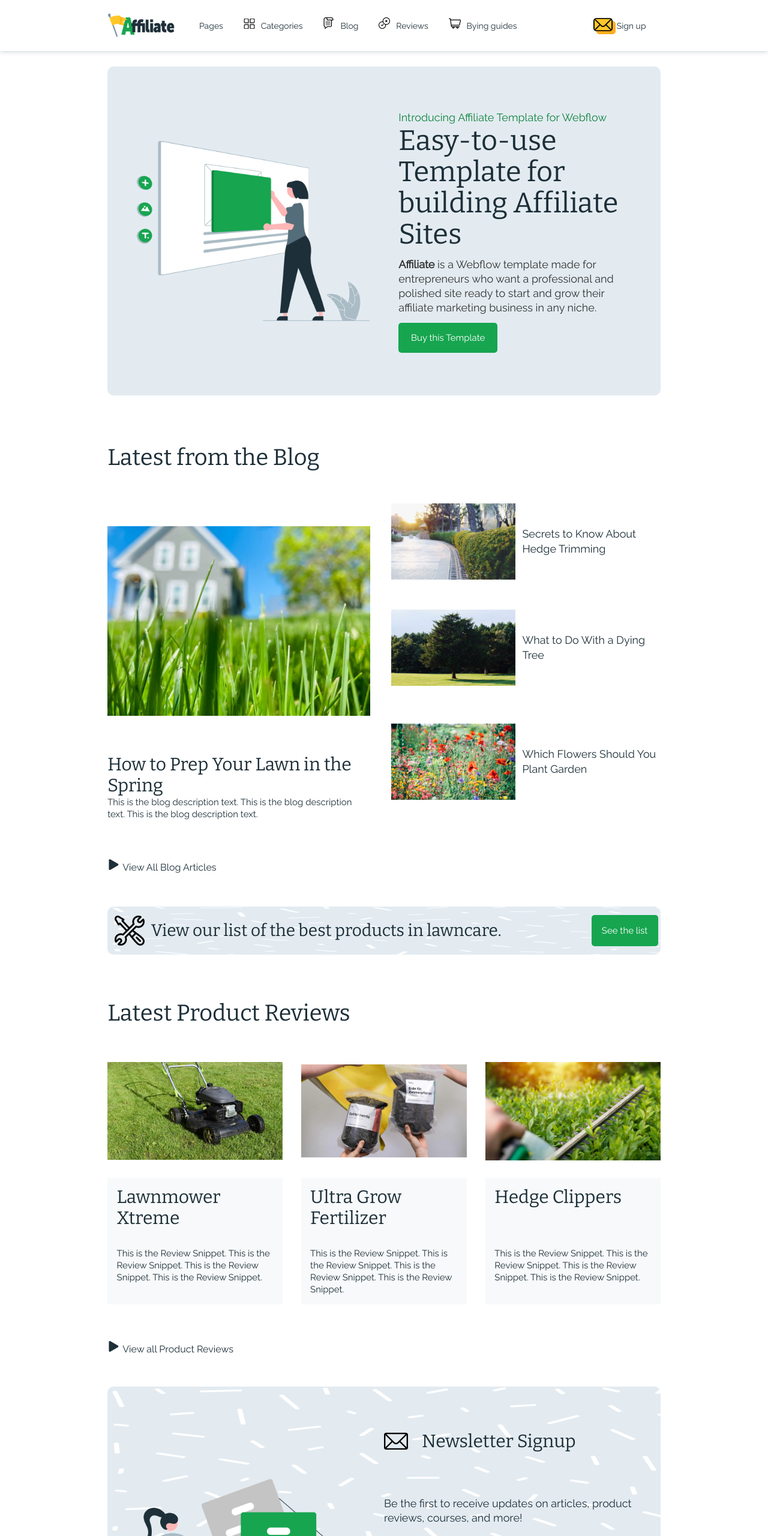
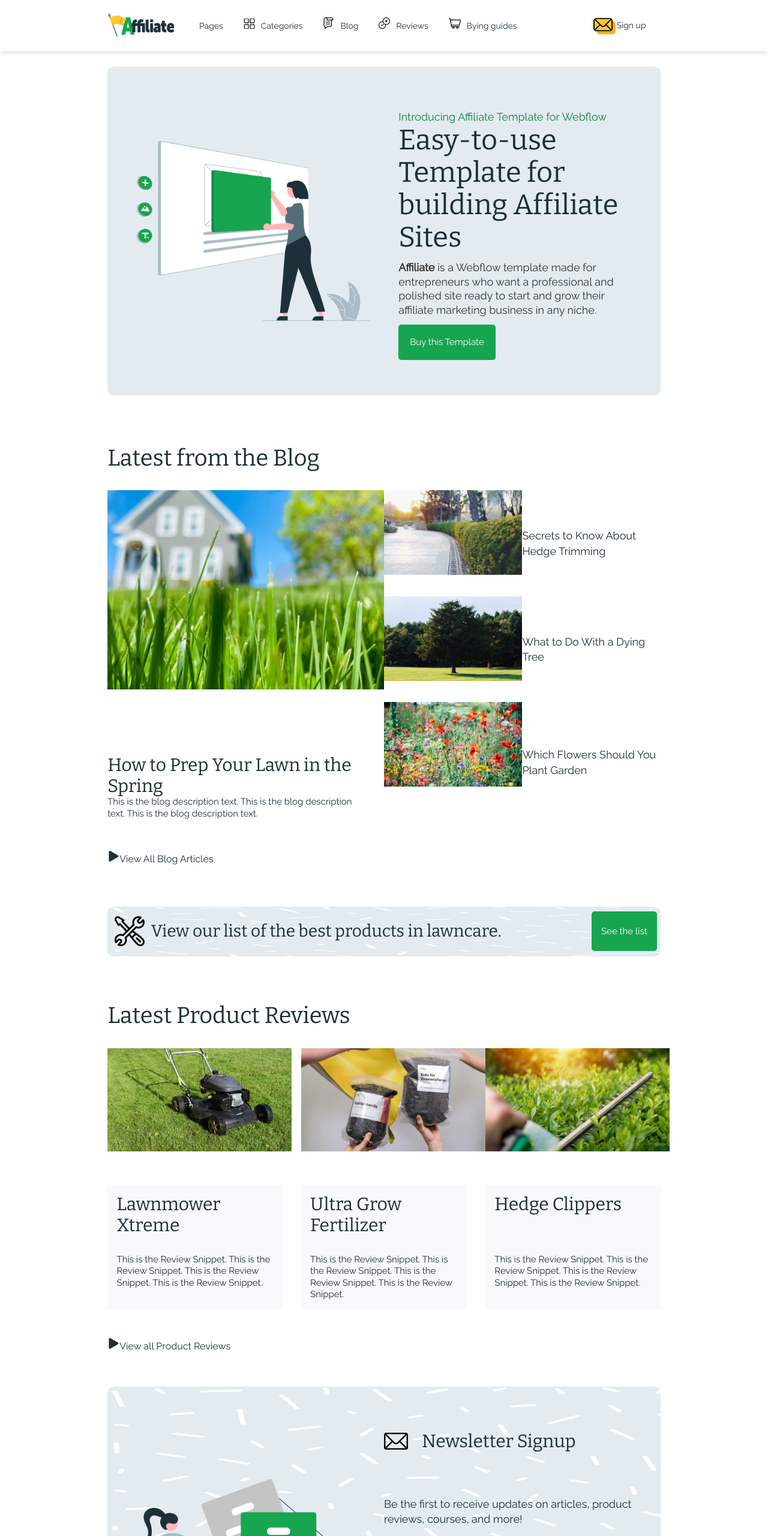
Before and after one commit to EvgeniiaShirshikova/week7, a plain HTML site: page grid_project/index.html in a window 1280 px wide. Shown: the top 2560 px of the page at 60% size. Drawn offline with nearby package versions, Linux system fonts and the light colour scheme.

Commit message:
+аштфд зкщоусе

```diff
--- a/grid_project/assets/styles/style.css
+++ b/grid_project/assets/styles/style.css
@@ -1,6 +1,3 @@
-body {
-
-}
 .container {
     display: grid;
     grid-template-columns: 100vw;
@@ -34,8 +31,7 @@ nav {
     font-family: 'Raleway', Times, serif;
     font-style: normal;
     font-weight: 400;
-    font-size: 14px;
-    line-height: 20px;
+    font-size: 0.875em;
     color: #1D2F38;
 }
 .signup {
@@ -88,8 +84,7 @@ main {
     font-family: 'Raleway', Times, serif;
     font-style: normal;
     font-weight: 400;
-    font-size: 18px;
-    line-height: 25px;
+    font-size: 1.125em;
     color: #10843F;
 }
 .page1s3 {
@@ -101,8 +96,7 @@ main {
     font-family: 'Bitter', Times, serif;
     font-style: normal;
     font-weight: 400;
-    font-size: 47px;
-    line-height: 52px;
+    font-size: 2.9375em;
     color: #1D2F38;
 }
 .page1s4 {
@@ -113,26 +107,25 @@ main {
     font-family: 'Raleway', Times, serif;
     font-style: normal;
     font-weight: 400;
-    font-size: 18px;
-    line-height: 24px;
+    font-size: 1.125em;
+    line-height: 1.3em;
     color: #333333;
 }
-#bold {
+.bold {
     font-weight: 700;
 }
 .button1 {
     margin: 0px 12% 0px 0px;
     grid-area: page1s5;
-    width: 165px;
-    height: 50px;
+    width: 37%;
+    height: 50%;
     background: #17A550;
     border-radius: 5px;
     border: transparent;
     font-family: 'Raleway', Times, serif;
     font-style: normal;
     font-weight: 400;
-    font-size: 15px;
-    line-height: 20px;
+    font-size: 0.94em;
     text-align: center;
     color: #FFFFFF;
 }
@@ -161,27 +154,24 @@ button:hover {
     font-family: 'Bitter', Times, serif;
     font-style: normal;
     font-weight: 400;
-    font-size: 38px;
-    line-height: 40px;
+    font-size: 2.375em;
     color: #1D2F38;
-}
-.page2s2 {
-    margin: 0px 5% 0px 0px;
-    grid-area: page2s2;
-    background: no-repeat center/100% url('../images/page2img1.png');
-}
-.page2s3 {
-    margin: 0px 5% 0px 0px;
-    grid-area: page2s3;
 }
 .h3 {
     margin: 0px;
     font-family: 'Bitter', Times, serif;
     font-style: normal;
     font-weight: 400;
-    font-size: 30px;
-    line-height: 35px;
+    font-size: 1.875em;
     color: #1D2F38;
+}
+.page2s2 {
+    margin: 0px 5% 0px 0px;
+    grid-area: page2s2;
+}
+.page2s3 {
+    margin: 0px 5% 0px 0px;
+    grid-area: page2s3;
 }
 .page2s4 {
     margin: 0px 5% 0px 0px;
@@ -189,29 +179,29 @@ button:hover {
     font-family: 'Raleway', Times, serif;
     font-style: normal;
     font-weight: 400;
-    font-size: 15px;
-    line-height: 20px;
+    font-size: 0.938em;
+    line-height: 1.3em;
     color: #1D2F38;
+}
+.page2s2, .page2s5, .page2s6, .page2s7 {
+    max-width: 100%;
 }
 .page2s5 {
     grid-area: page2s5;
-    background: no-repeat center/90% url('../images/page2img2.png');
 }
 .page2s6 {
     grid-area: page2s6;
-    background: no-repeat center/90% url('../images/page2img3.png');
 }
 .page2s7 {
     grid-area: page2s7;
-    background: no-repeat center/90% url('../images/page2img4.png');
 }
 .page2s8, .page2s9, .page2s10 {
     align-self: center;
     font-family: 'Raleway', Times, serif;
     font-style: normal;
     font-weight: 400;
-    font-size: 18px;
-    line-height: 25px;
+    font-size: 1.125em;
+    line-height: 1.4em;
     color: #1D2F38;
 }
 .page2s8 {
@@ -224,15 +214,14 @@ button:hover {
     grid-area: page2s10;
 }
 .marker {
-    margin: 60px 5px 0px 0px;
 }
 .page2s11 {
+    margin-top: 5%;
     grid-area: page2s11;
     font-family: 'Raleway', Times, serif;
     font-style: normal;
     font-weight: 400;
-    font-size: 16px;
-    line-height: 20px;
+    font-size: 1em;
     color: #1D2F38;
 }
 .page3 {
@@ -269,32 +258,32 @@ button:hover {
     font-family: 'Bitter', Times, serif;
     font-style: normal;
     font-weight: 400;
-    font-size: 28px;
-    line-height: 32px;
+    font-size: 1.75em;
     color: #1D2F38;
 }
 .button2 {
     grid-area: p3s1btn;
-    width: 111px;
-    height: 52px;
+    width: 95%;
+    height: 80%;
     background: #17A550;
     border-radius: 5px;
     border: transparent;
     font-family: 'Raleway', Times, serif;
     font-style: normal;
     font-weight: 400;
-    font-size: 15px;
-    line-height: 22px;
+    font-size: 0.94em;
     text-align: center;
     color: #FFFFFF;
 }
 .page3s2 {
     grid-area: page3s2;
 }
+.page3s3, .page3s6, .page3s9 {
+    max-width: 100%;
+}
 .page3s3 {
     margin: 0px 5% 0px 0px;
     grid-area: page3s3;
-    background: no-repeat center/100% url('../images/page3img1.png');
 }
 .page3s4, .page3s7, .page3s10 {
     padding: 5% 5% 5% 5%;
@@ -309,8 +298,8 @@ button:hover {
     font-family: 'Raleway', Times, serif;
     font-style: normal;
     font-weight: 400;
-    font-size: 15px;
-    line-height: 20px;
+    font-size: 0.94em;
+    line-height: 1.3em;
     color: #1D2F38;
     background: #F7F9FA;
 }
@@ -321,7 +310,6 @@ button:hover {
 .page3s6 {
     margin: 0px 5% 0px 5%;
     grid-area: page3s6;
-    background: no-repeat center/100% url('../images/page3img2.png');
 }
 .page3s7 {
     margin: 0px 5% 0px 5%;
@@ -334,7 +322,6 @@ button:hover {
 .page3s9 {
     margin: 0px 0px 0px 5%;
     grid-area: page3s9;
-    background: no-repeat center/100% url('../images/page3img3.png');
 }
 .page3s10 {
     margin: 0px 0px 0px 5%;
@@ -345,12 +332,12 @@ button:hover {
     grid-area: page3s11;
 }
 .page3s12 {
+    margin-top: 5%;
     grid-area: page3s12;
     font-family: 'Raleway', Times, serif;
     font-style: normal;
     font-weight: 400;
-    font-size: 16px;
-    line-height: 20px;
+    font-size: 1em;
     color: #1D2F38;
 }
 .page4 {
@@ -385,8 +372,8 @@ button:hover {
     font-family: 'Raleway', Times, serif;
     font-style: normal;
     font-weight: 400;
-    font-size: 18px;
-    line-height: 24px;
+    font-size: 1.125em;
+    line-height: 1.4em;
     color: #1D2F38;
 }
 .page4s4 {
@@ -402,8 +389,7 @@ button:hover {
     font-family: 'Raleway', Times, serif;
     font-style: normal;
     font-weight: 400;
-    font-size: 12px;
-    line-height: 20px;
+    font-size: 0.75em;
     text-align: start;
     color: #536D7A;
 }
@@ -417,20 +403,18 @@ button:hover {
     font-family: 'Raleway', Times, serif;
     font-style: normal;
     font-weight: 700;
-    font-size: 12px;
-    line-height: 20px;
+    font-size: 0.75em;
     text-align: center;
     color: #000000;
 }
 .page4s6 {
     margin: 0px 10% 0px 0px;
     grid-area: page4s6;
-    padding: 15px 0px 0px 0px;
+    padding: 5% 0px 0px 0px;
     font-family: 'Raleway', Times, serif;
     font-style: normal;
     font-weight: 400;
-    font-size: 12px;
-    line-height: 20px;
+    font-size: 0.75em;
     color: #536D7A;
 }
 footer {
@@ -450,6 +434,7 @@ footer {
 .footer1 {
     padding: 0px 20% 0px 0px;
     grid-area: footer1;
+    max-width: 100%;
 }
 .footer2 {
     padding: 0px 20% 0px 0px;
@@ -461,12 +446,15 @@ footer {
     font-family: 'Raleway', Times, serif;
     font-style: normal;
     font-weight: 400;
-    font-size: 16px;
-    line-height: 20px;
+    font-size: 1em;
+    line-height: 1.2em;
     color: #1D2F38;
 }
 .footer4 {
     grid-area: footer4;
+}
+.footer5, .footer6, .footer7 {
+    max-width: 100%;
 }
 .footer5 {
     grid-area: footer5;
@@ -484,8 +472,8 @@ footer {
     font-family: 'Raleway', Times, serif;
     font-style: normal;
     font-weight: 400;
-    font-size: 16px;
-    line-height: 18px;
+    font-size: 1em;
+    line-height: 1.2em;
     color: #1D2F38;
 }
 .footer8 {
@@ -516,8 +504,7 @@ footer {
     font-family: 'Raleway', Times, serif;
     font-style: normal;
     font-weight: 400;
-    font-size: 12px;
-    line-height: 20px;
+    font-size: 0.75em;
     text-align: start;
     color: #536D7A;
 }
@@ -531,8 +518,7 @@ footer {
     font-family: 'Raleway', Times, serif;
     font-style: normal;
     font-weight: 700;
-    font-size: 12px;
-    line-height: 20px;
+    font-size: 0.75em;
     text-align: center;
     color: #FFFFFF;
 }
@@ -549,8 +535,7 @@ footer {
     font-family: 'Raleway', Times, serif;
     font-style: normal;
     font-weight: 400;
-    font-size: 16px;
-    line-height: 20px;
+    font-size: 1em;
     color: #1D2F38;
 }
 .footer14 {
@@ -559,7 +544,6 @@ footer {
     font-family: 'Raleway', Times, serif;
     font-style: normal;
     font-weight: 400;
-    font-size: 16px;
-    line-height: 20px;
+    font-size: 1em;
     color: #1D2F38;
 }
--- a/grid_project/index.html
+++ b/grid_project/index.html
@@ -27,17 +27,17 @@
                 <div class="page1s1"></div>
                 <div class="page1s2">Introducing Affiliate Template for Webflow</div>
                 <h1 class="page1s3 h1">Easy-to-use Template for building Affiliate Sites</h1>
-                <div class="page1s4"><b id="bold"> Affiliate </b>is a Webflow template made for entrepreneurs who want a professional and polished site ready to start and grow their affiliate marketing business in any niche.</div>
+                <div class="page1s4"><b class="bold"> Affiliate </b>is a Webflow template made for entrepreneurs who want a professional and polished site ready to start and grow their affiliate marketing business in any niche.</div>
                 <button class="button1" onclick="window.location.href = '...'" type="button">Buy this Template</button>
             </section>
             <section class="page2">
                 <h2 class="page2s1 h2">Latest from the Blog</h2>
-                <div class="page2s2"></div>
+                <img class="page2s2" src="./assets/images/page2img1.png" alt="house with green lawn">
                 <h3 class="page2s3 h3">How to Prep Your Lawn in the Spring</h3>
                 <div class="page2s4">This is the blog description text. This is the blog description text. This is the blog description text.</div>
-                <div class="page2s5"></div>
-                <div class="page2s6"></div>
-                <div class="page2s7"></div>
+                <img class="page2s5" src="./assets/images/page2img2.png" alt="road with green bushes">
+                <img class="page2s6" src="./assets/images/page2img3.png" alt="big tree on the green lawn">
+                <img class="page2s7" src="./assets/images/page2img4.png" alt="flower's field">
                 <div class="page2s8">Secrets to Know About Hedge Trimming</div>
                 <div class="page2s9">What to Do With a Dying Tree</div>
                 <div class="page2s10">Which Flowers Should You Plant Garden</div>
@@ -45,18 +45,18 @@
             </section>
             <section class="page3">
                 <div class="page3s1">
-                    <img class="p3s1img" src="./assets/images/imgtools.png" alt="tools">
+                    <img class="p3s1img" src="./assets/images/imgtools.png" alt="tools icon">
                     <div class="p3s1txt">View our list of the best products in lawncare.</div>
                     <button class="button2" onclick="window.location.href = '...'" type="button">See the list</button>
                 </div>
                 <h2 class="page3s2 h2">Latest Product Reviews</h2>
-                <div class="page3s3"></div>
+                <img class="page3s3" src="./assets/images/page3img1.png" alt="Lawnmower Xtreme">
                 <h3 class="page3s4 h3">Lawnmower Xtreme</h3>
                 <div class="page3s5">This is the Review Snippet. This is the Review Snippet. This is the Review Snippet. This is the Review Snippet.</div>
-                <div class="page3s6"></div>
+                <img class="page3s6" src="./assets/images/page3img2.png" alt="Ultra Grow Fertilizer">
                 <h3 class="page3s7 h3">Ultra Grow Fertilizer</h3>
                 <div class="page3s8">This is the Review Snippet. This is the Review Snippet. This is the Review Snippet. This is the Review Snippet.</div>
-                <div class="page3s9"></div>
+                <img class="page3s9" src="./assets/images/page3img3.png" alt="Hedge Clippers">
                 <h3 class="page3s10 h3">Hedge Clippers</h3>
                 <div class="page3s11">This is the Review Snippet. This is the Review Snippet. This is the Review Snippet. This is the Review Snippet.</div>
                 <a class="page3s12 link" href=""><img class="marker" src="./assets/images/marker.png" alt="marker">View all Product Reviews</a>
@@ -77,10 +77,10 @@
                 <img src="./assets/images/logotwitter.png" alt="logotwitter">
                 <img src="./assets/images/logoinst.png" alt="logoinst">
             </div>
-            <div class="footer3"> <b id="bold"> Affiliate </b>is a Webflow template made for entrepreneurs who want a professional and polished site ready to start and grow their affiliate marketing business in any niche.</div>
+            <div class="footer3"> <b class="bold"> Affiliate </b>is a Webflow template made for entrepreneurs who want a professional and polished site ready to start and grow their affiliate marketing business in any niche.</div>
             <h3 class="h3 footer4">Latest Articles</h3>
             <img class="footer5" src="./assets/images/footerimg1.png" alt="house and green lawn">
-            <img class="footer6" src="./assets/images/footerimg2.png" alt="road and green lawn">
+            <img class="footer6" src="./assets/images/footerimg2.png" alt="road with green bushes">
             <img class="footer7" src="./assets/images/footerimg3.png" alt="big tree on the green lawn">
             <div class="footer8">How to Prep Your Lawn in the Spring</div>
             <div class="footer9">Secrets to Know About Hedge Trimming</div>
```
